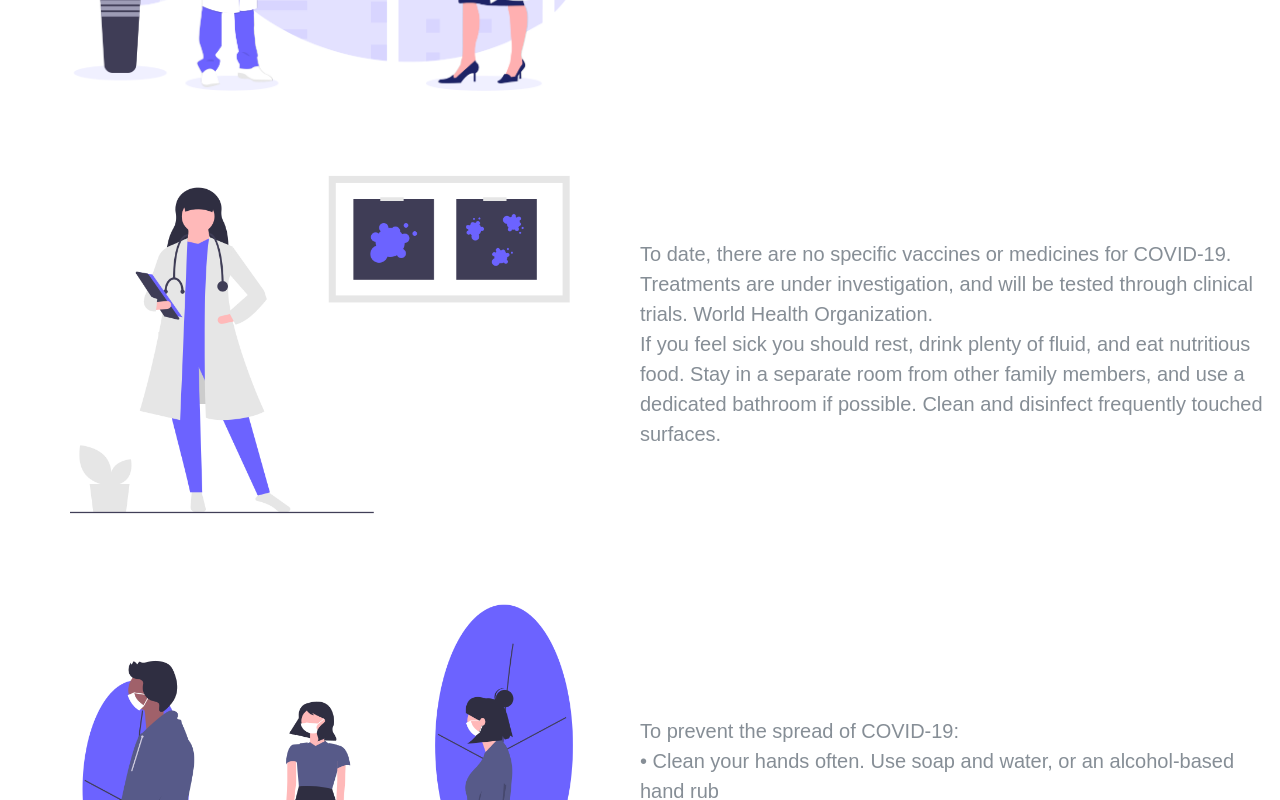
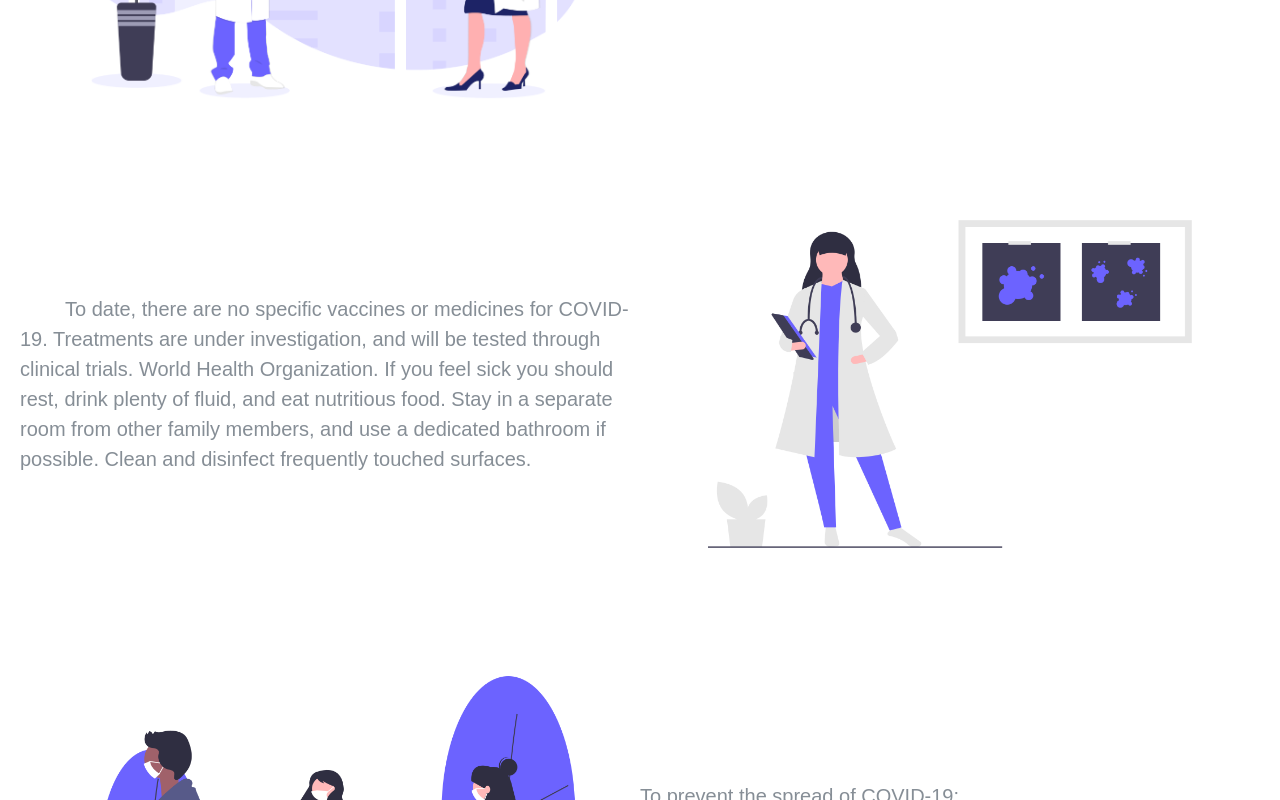
Before and after one commit to vengi57/corona-tracker, a React (Create React App) app: page / in a window 1280 px wide. Shown: the part 400-1200 px from the top of the page. Built offline with nearby package versions, Linux system fonts and the light colour scheme; no server answers.

Commit message:
added alt property and div interchanged

```diff
--- a/src/App.css
+++ b/src/App.css
@@ -1,5 +1,6 @@
 .info-cards {
   display: flex;
+  padding: 20px;
 }
 .info-image {
   width: 50%;
--- a/src/App.js
+++ b/src/App.js
@@ -42,12 +42,12 @@ const App = () => {
     <div className="root">
       <div className="title">
         {" "}
-        <img src="/images/image4.png" className="title-image"></img>Covid
+        <img src="/images/image4.png" className="title-image" alt=""></img>Covid
         Tracker Live
       </div>
       <div className="info-cards">
-        <img src="/images/image1.png" className="info-image"></img>
-        <div className="info-content">
+        <img src="/images/image1.png" className="info-image" alt=""></img>
+        <div className="info-content" style={{textIndent: '45px'}}>
           Coronavirus disease (COVID-19) is an infectious disease caused by a
           newly discovered coronavirus.Most people who fall sick with COVID-19
           will experience mild to moderate symptoms and recover without special
@@ -55,20 +55,19 @@ const App = () => {
         </div>
       </div>
       <div className="info-cards">
-        <img src="/images/image2.png" className="info-image"></img>
-        <div className="info-content">
+        <div className="info-content" style={{textIndent: '45px'}}>
           To date, there are no specific vaccines or medicines for COVID-19.
           Treatments are under investigation, and will be tested through
           clinical trials. World Health Organization.
-          <br />
           If you feel sick you should rest, drink plenty of fluid, and eat
           nutritious food. Stay in a separate room from other family members,
           and use a dedicated bathroom if possible. Clean and disinfect
           frequently touched surfaces.
         </div>
+        <img src="/images/image2.png" className="info-image" alt=""></img>
       </div>
       <div className="info-cards">
-        <img src="/images/image3.png" className="info-image"></img>
+        <img src="/images/image3.png" className="info-image" alt=""></img>
         <div className="info-content">
           To prevent the spread of COVID-19:
           <br />
--- a/src/components/card.js
+++ b/src/components/card.js
@@ -9,7 +9,7 @@ const MediaCard = (props) => {
   return (
     <div className="sub-container">
       <div>
-        <img className="country-img" src={props.countryObj.countryInfo.flag} />
+        <img className="country-img" src={props.countryObj.countryInfo.flag} alt="" />
       </div>
       <div className="country-info">
         <div>Country : {props.countryObj.country}</div>
```
